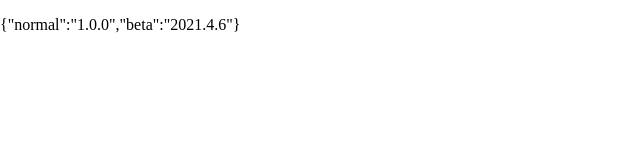
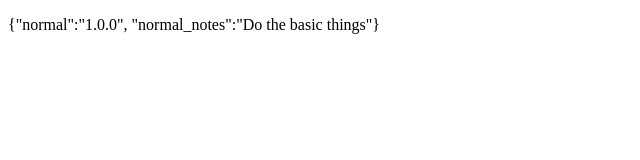
Before and after one commit to ChesterChowWOV/ChesterChowWOV, a plain HTML site: page index.html in a window 1280 px wide. Shown: the whole page, without its empty margins (0-640 px from the left). Drawn offline with Linux system fonts and the light colour scheme.

Commit message:
Update index.html

```diff
--- a/index.html
+++ b/index.html
@@ -3,19 +3,11 @@
   <head>
     <meta name="viewport" content="width=320, initial-scale=1">
     <meta charset="utf-8">
-    <style>
-      body, html {
-        min-width: 100%;
-        min-height: 100%;
-        margin: 0;
-        padding: 0;
-        font: sans-serif 14px;
-      }
-    </style>
+    <title>RoutineHub ChesterWOV Update Checker</title>
   </head>
   <body>
     <p>
-      {"normal":"1.0.0","beta":"2021.4.6"}
+      {"normal":"1.0.0", "normal_notes":"Do the basic things"}
     </p>
   </body>
 </html>
```
